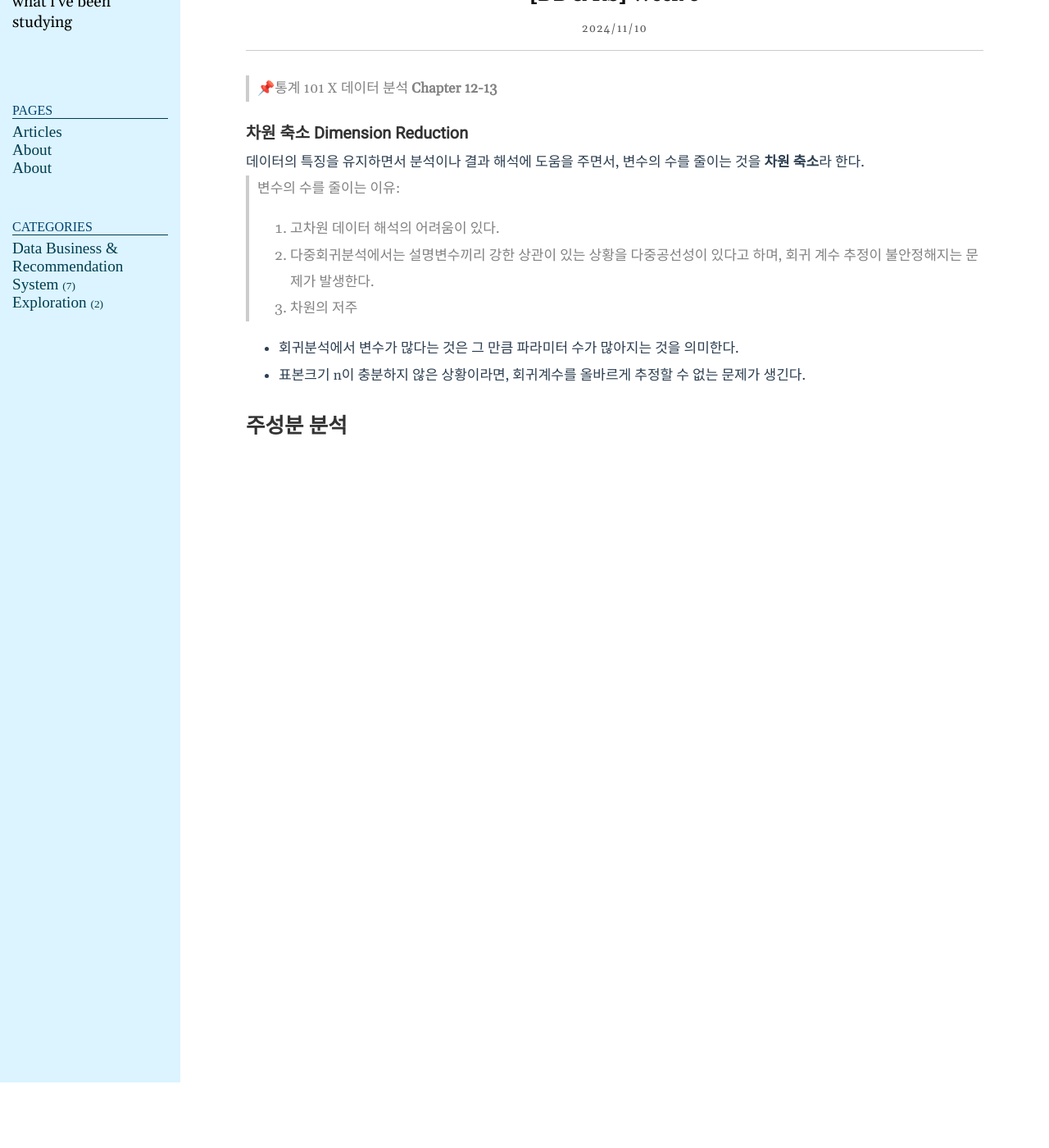
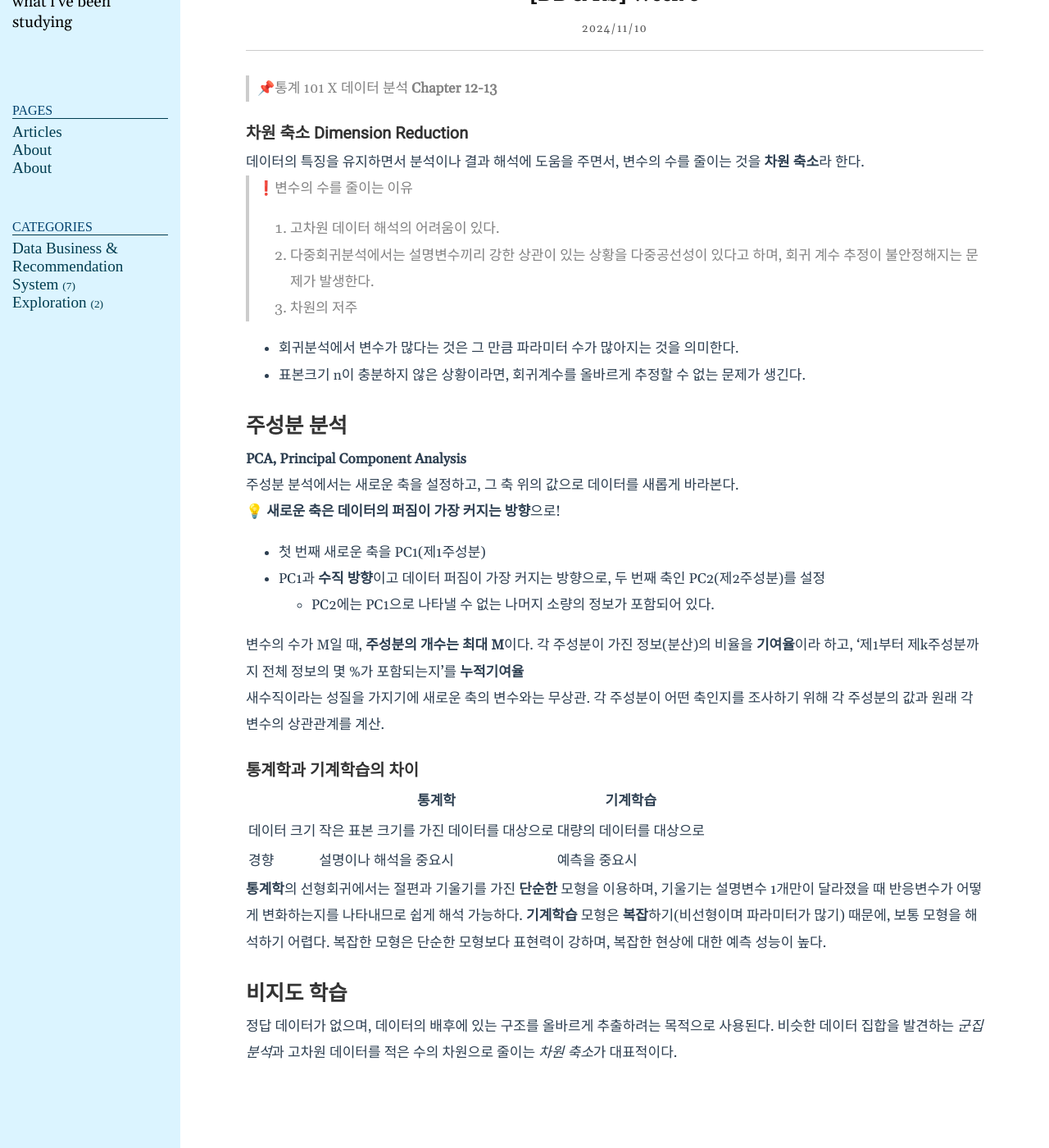
Before and after one commit to choiwlsd/choiwlsd.github.io, a Jekyll site: the page built from _posts/2024-11-10-DB-RS6.markdown, in a window 1280 px wide and 1400 px high, scrolled down 80 px. Shown: the whole window at 82% size. Built offline with Jekyll 4.4.1, drawn with Linux system fonts in a browser that asks for light colours.

Commit message:
Fix: add content of post

```diff
--- a/_posts/2024-11-10-DB-RS6.markdown
+++ b/_posts/2024-11-10-DB-RS6.markdown
@@ -11,7 +11,7 @@ category: [Data Business & Recommendation System]
 
 데이터의 특징을 유지하면서 분석이나 결과 해석에 도움을 주면서, 변수의 수를 줄이는 것을 **차원 축소**라 한다.
 
-> 변수의 수를 줄이는 이유:
+> ❗변수의 수를 줄이는 이유
 >
 > 1. 고차원 데이터 해석의 어려움이 있다.
 > 2. 다중회귀분석에서는 설명변수끼리 강한 상관이 있는 상황을 다중공선성이 있다고 하며, 회귀 계수 추정이 불안정해지는 문제가 발생한다.
@@ -21,3 +21,33 @@ category: [Data Business & Recommendation System]
 - 표본크기 n이 충분하지 않은 상황이라면, 회귀계수를 올바르게 추정할 수 없는 문제가 생긴다.
 
 ## 주성분 분석
+
+**PCA, Principal Component Analysis**
+
+주성분 분석에서는 새로운 축을 설정하고, 그 축 위의 값으로 데이터를 새롭게 바라본다.
+
+💡 **새로운 축은 데이터의 퍼짐이 가장 커지는 방향**으로!
+
+- 첫 번째 새로운 축을 PC1(제1주성분)
+- PC1과 **수직 방향**이고 데이터 퍼짐이 가장 커지는 방향으로, 두 번째 축인 PC2(제2주성분)를 설정
+  - PC2에는 PC1으로 나타낼 수 없는 나머지 소량의 정보가 포함되어 있다.
+
+변수의 수가 M일 때, **주성분의 개수는 최대 M**이다.
+각 주성분이 가진 정보(분산)의 비율을 **기여율**이라 하고, '제1부터 제k주성분까지 전체 정보의 몇 %가 포함되는지'를 **누적기여율**
+
+새수직이라는 성질을 가지기에 새로운 축의 변수와는 무상관.
+각 주성분이 어떤 축인지를 조사하기 위해 각 주성분의 값과 원래 각 변수의 상관관계를 계산.
+
+### 통계학과 기계학습의 차이
+
+|             | 통계학                                  | 기계학습                 |
+| ----------- | --------------------------------------- | ------------------------ |
+| 데이터 크기 | 작은 표본 크기를 가진 데이터를 대상으로 | 대량의 데이터를 대상으로 |
+| 경향        | 설명이나 해석을 중요시                  | 예측을 중요시            |
+
+**통계학**의 선형회귀에서는 절편과 기울기를 가진 **단순한** 모형을 이용하며, 기울기는 설명변수 1개만이 달라졌을 때 반응변수가 어떻게 변화하는지를 나타내므로 쉽게 해석 가능하다.
+**기계학습** 모형은 **복잡**하기(비선형이며 파라미터가 많기) 때문에, 보통 모형을 해석하기 어렵다. 복잡한 모형은 단순한 모형보다 표현력이 강하며, 복잡한 현상에 대한 예측 성능이 높다.
+
+## 비지도 학습
+
+정답 데이터가 없으며, 데이터의 배후에 있는 구조를 올바르게 추출하려는 목적으로 사용된다. 비슷한 데이터 집합을 발견하는 *군집분석*과 고차원 데이터를 적은 수의 차원으로 줄이는 *차원 축소*가 대표적이다.
```
